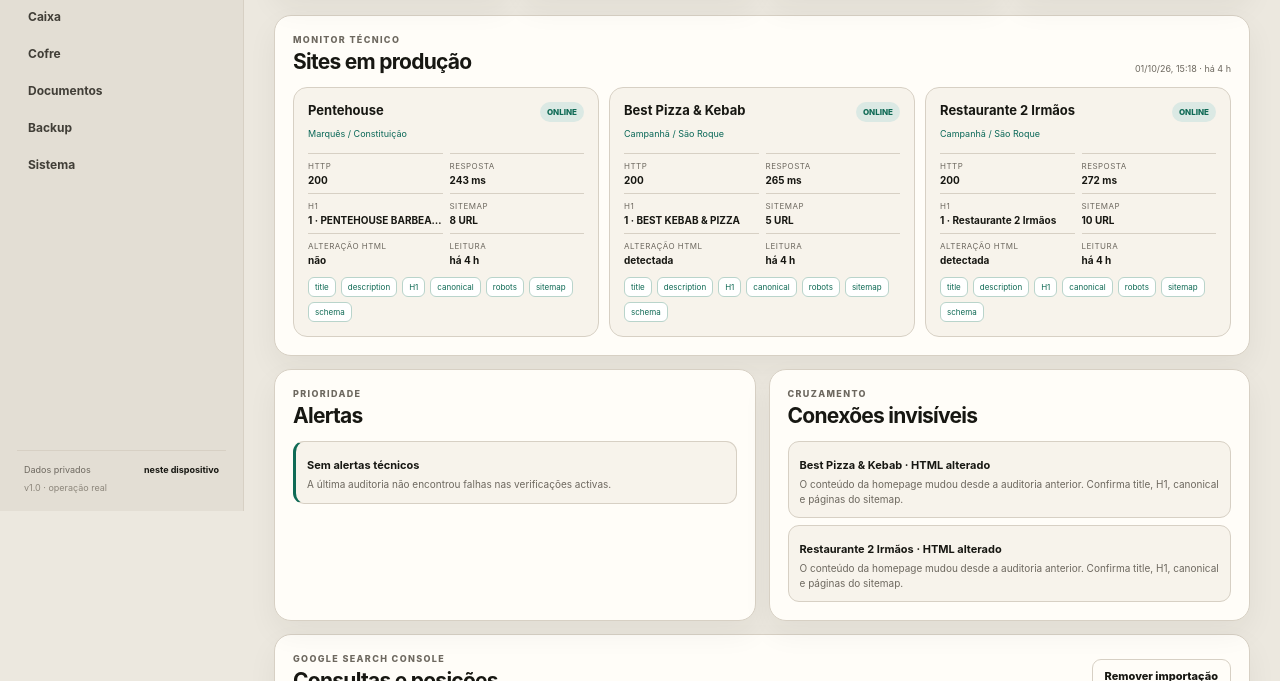
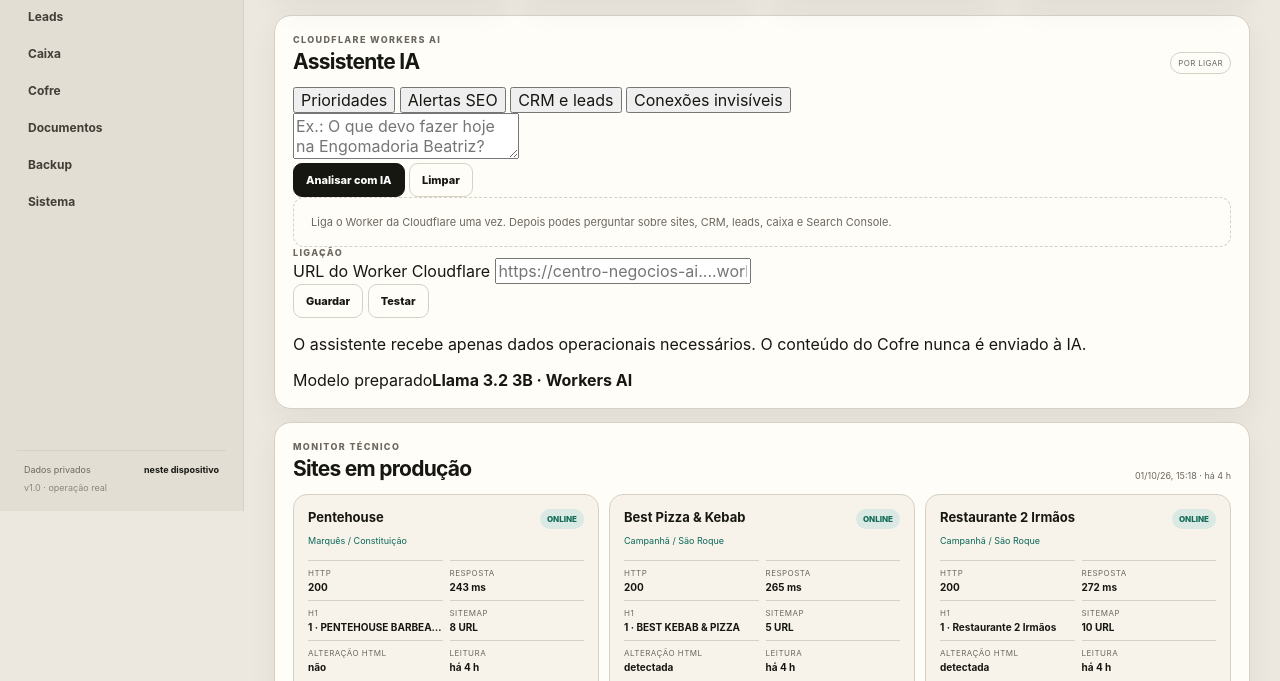
Before and after one commit to crassas/centro-negocios-ia, a plain HTML site: page index.html in a window 1280 px wide. Shown: the part 289-970 px from the top of the page. Drawn offline with Linux system fonts and the light colour scheme.

Commit message:
Adicionar Assistente IA ao Centro de Negócios

```diff
--- a/index.html
+++ b/index.html
@@ -23,6 +23,7 @@
     <div class="monitor-pill" id="monitor-pill"><i></i><span id="monitor-label">A ler monitor</span></div>
     <nav class="nav" aria-label="Navegação principal">
       <a class="active" href="#visao">Visão geral</a>
+      <a href="#assistente">Assistente IA</a>
       <a href="#sites">Sites</a>
       <a href="#seo">Search Console</a>
       <a href="#crm">CRM</a>
@@ -65,6 +66,42 @@
       <article class="kpi"><div class="value" id="kpi-issues">—</div><div class="label">Alertas técnicos</div><div class="delta" id="kpi-issues-note">A verificar</div></article>
       <article class="kpi"><div class="value" id="kpi-leads">0</div><div class="label">Leads abertos</div><div class="delta" id="kpi-leads-note">Pipeline local</div></article>
       <article class="kpi"><div class="value money" id="kpi-balance">0,00 €</div><div class="label">Saldo registado</div><div class="delta" id="kpi-balance-note">Entradas − saídas</div></article>
+    </section>
+
+    <section class="section ai-section" id="assistente">
+      <div class="section-head">
+        <div><span class="eyebrow">Cloudflare Workers AI</span><h2>Assistente IA</h2></div>
+        <span class="local-tag" id="ai-status">por ligar</span>
+      </div>
+      <div class="ai-grid">
+        <div class="ai-workspace">
+          <div class="ai-quick">
+            <button type="button" data-ai-question="O que tenho de fazer agora? Ordena as prioridades pelos projectos." class="ai-chip">Prioridades</button>
+            <button type="button" data-ai-question="Analisa os alertas técnicos e diz-me o que merece atenção." class="ai-chip">Alertas SEO</button>
+            <button type="button" data-ai-question="Analisa o CRM e os leads. Diz-me qual é a próxima acção útil em cada negócio." class="ai-chip">CRM e leads</button>
+            <button type="button" data-ai-question="Procura conexões invisíveis entre os projectos e oportunidades locais que eu possa estar a ignorar." class="ai-chip">Conexões invisíveis</button>
+          </div>
+          <textarea id="ai-question" class="ai-question" placeholder="Ex.: O que devo fazer hoje na Engomadoria Beatriz?"></textarea>
+          <div class="ai-actions">
+            <button class="btn primary" id="ai-ask-btn" type="button">Analisar com IA</button>
+            <button class="btn" id="ai-clear-btn" type="button">Limpar</button>
+          </div>
+          <div id="ai-answer" class="ai-answer" aria-live="polite">
+            <div class="empty">Liga o Worker da Cloudflare uma vez. Depois podes perguntar sobre sites, CRM, leads, caixa e Search Console.</div>
+          </div>
+        </div>
+        <aside class="ai-config">
+          <span class="eyebrow">Ligação</span>
+          <label for="ai-endpoint">URL do Worker Cloudflare</label>
+          <input id="ai-endpoint" type="url" inputmode="url" placeholder="https://centro-negocios-ai....workers.dev">
+          <div class="ai-config-actions">
+            <button class="btn" id="ai-save-endpoint" type="button">Guardar</button>
+            <button class="btn" id="ai-test-endpoint" type="button">Testar</button>
+          </div>
+          <p>O assistente recebe apenas dados operacionais necessários. O conteúdo do Cofre nunca é enviado à IA.</p>
+          <div class="ai-model"><span>Modelo preparado</span><b>Llama 3.2 3B · Workers AI</b></div>
+        </aside>
+      </div>
     </section>
 
     <section class="section" id="sites">
```
